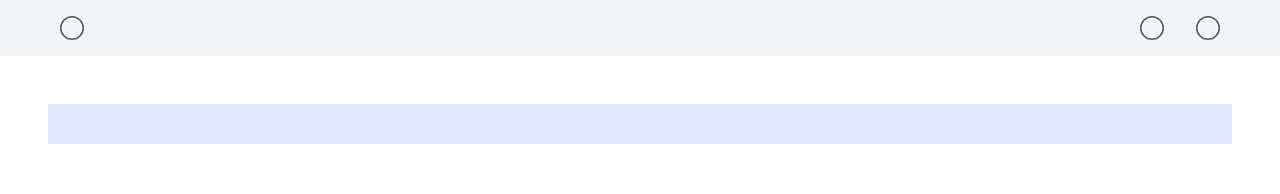
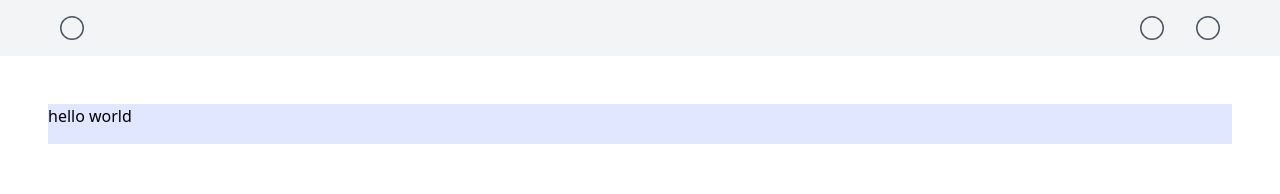
Before and after one commit to jimbo/rsc, a Next.js app: page /index.server in a window 1280 px wide. Shown: the top 194 px of the page. Built offline with nearby package versions, Linux system fonts and the light colour scheme.

Commit message:
Fix for non-array children

```diff
--- a/components/CmsPage/cmsPage.server.js
+++ b/components/CmsPage/cmsPage.server.js
@@ -4,7 +4,6 @@ import { useData } from "../../hooks/useData"
 import classes from "./cmsPage.module.css"
 
 const FALLBACK = <CmsPageContent />
-// const MOCK_DATA = {}
 
 export default function CmsPage() {
 	return (
@@ -40,9 +39,12 @@ function CmsPageContent(props) {
 }
 
 function mapToReactElements(nodes) {
-	if (!Array.isArray(nodes)) return null
+	return Array.isArray(nodes)
+		? Array.from(nodes, createReactElement)
+		: createReactElement(nodes)
+}
 
-	return Array.from(nodes, (node, index) => {
+function createReactElement(node, index) {
 	if (typeof node === "string") return node
 
 	const key = node?.key || index
@@ -51,7 +53,6 @@ function mapToReactElements(nodes) {
 	const children = mapToReactElements(node?.children)
 
 	return createElement(elementType, { key, ...props, children })
-	})
 }
 
 const FETCHERS = {
--- a/next.config.js
+++ b/next.config.js
@@ -10,12 +10,10 @@ module.exports = {
 		serverComponents: true
 	},
 	images: {
-		deviceSizes: [320, 480, 640, 800, 960, 1120, 1280, 1440, 1600],
+		deviceSizes: [320, 480, 640, 800, 960, 1120, 1280, 1440, 1600, 1920],
 		domains: ["jnz3dtiuj77ca.dummycachetest.com"]
 	},
-	webpack: (config, helpers) => {
-		const { isServer } = helpers
-
+	webpack: (config, { isServer }) => {
 		if (isServer) {
 			config.module.rules.push({
 				test: /\.yaml$/,
```
Lines whose indentation alone changed are shown as unchanged.
